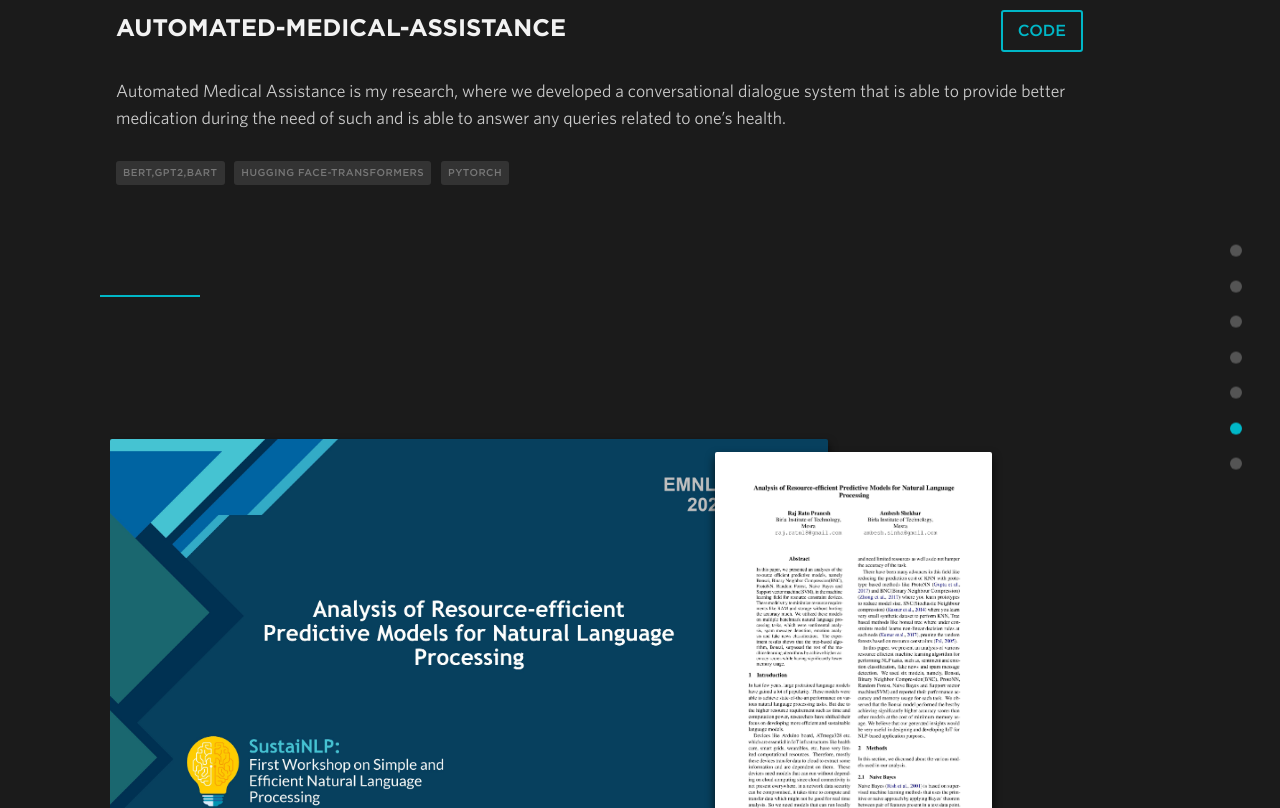
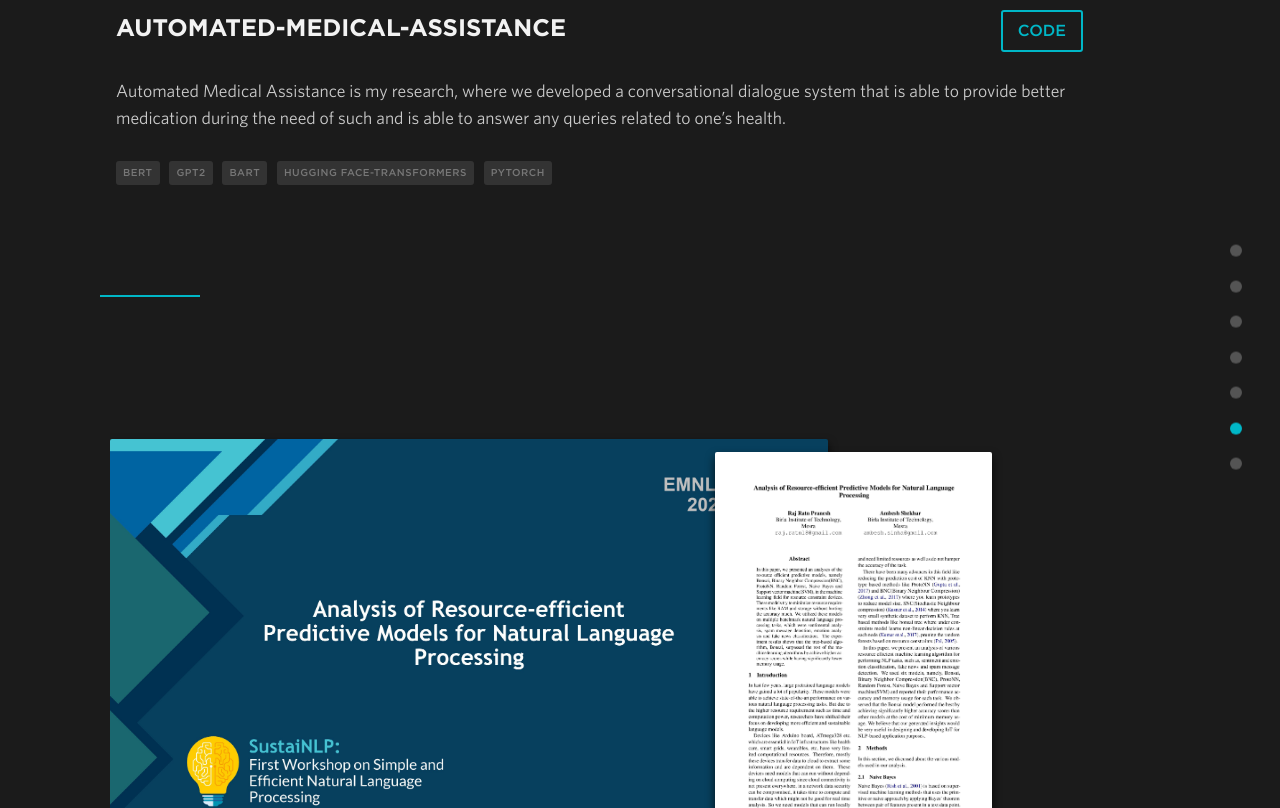
Before and after one commit to AmbiTyga/AmbiTyga.github.io, a Jekyll site: the page built from index.html, in a window 1280 px wide and 900 px high, scrolled down 5721 px, cut to the strip 92-900 px from the top of the window. Built offline with Jekyll 4.4.1, drawn with Linux system fonts in a browser that asks for light colours; nearby versions of some CDN libraries; part of the change alters nothing that is shown.

```diff
--- a/_data/portfolio.yml
+++ b/_data/portfolio.yml
@@ -4,7 +4,9 @@
   description: Automated Medical Assistance is my research, where we developed a conversational dialogue system that is able to provide better medication during the need of such and is able to answer any queries related to one’s health.
   img: AMS
   used:
-    - thing: BERT,GPT2,BART
+    - thing: BERT
+    - thing: GPT2
+    - thing: BART
     - thing: Hugging Face-Transformers
     - thing: Pytorch
 - title: Analysis of Resource-efficient Predictive Models for Natural Language Processing
```
Also changed, not shown: img/portfolio/AMS/AMS.png (added).
